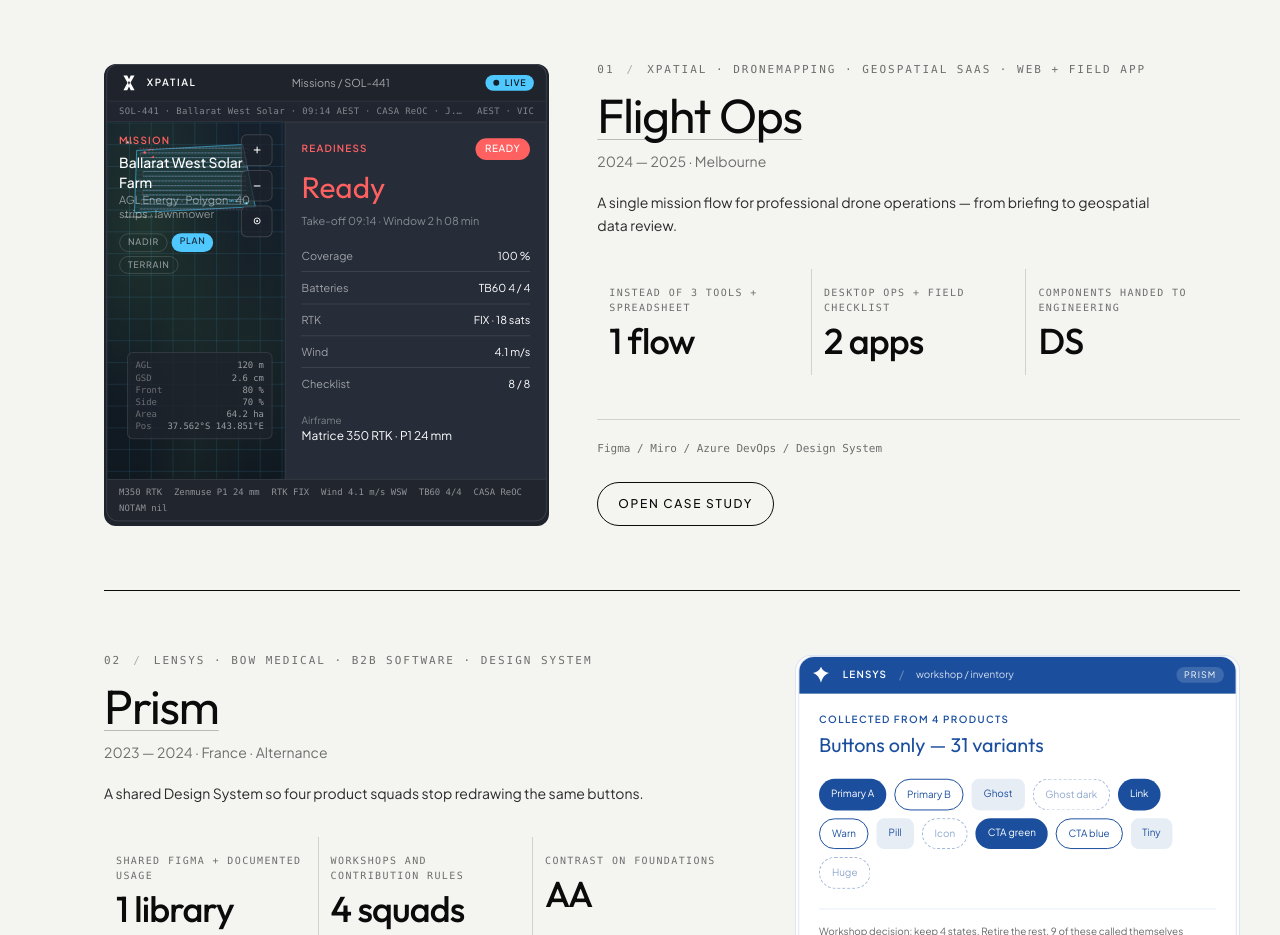
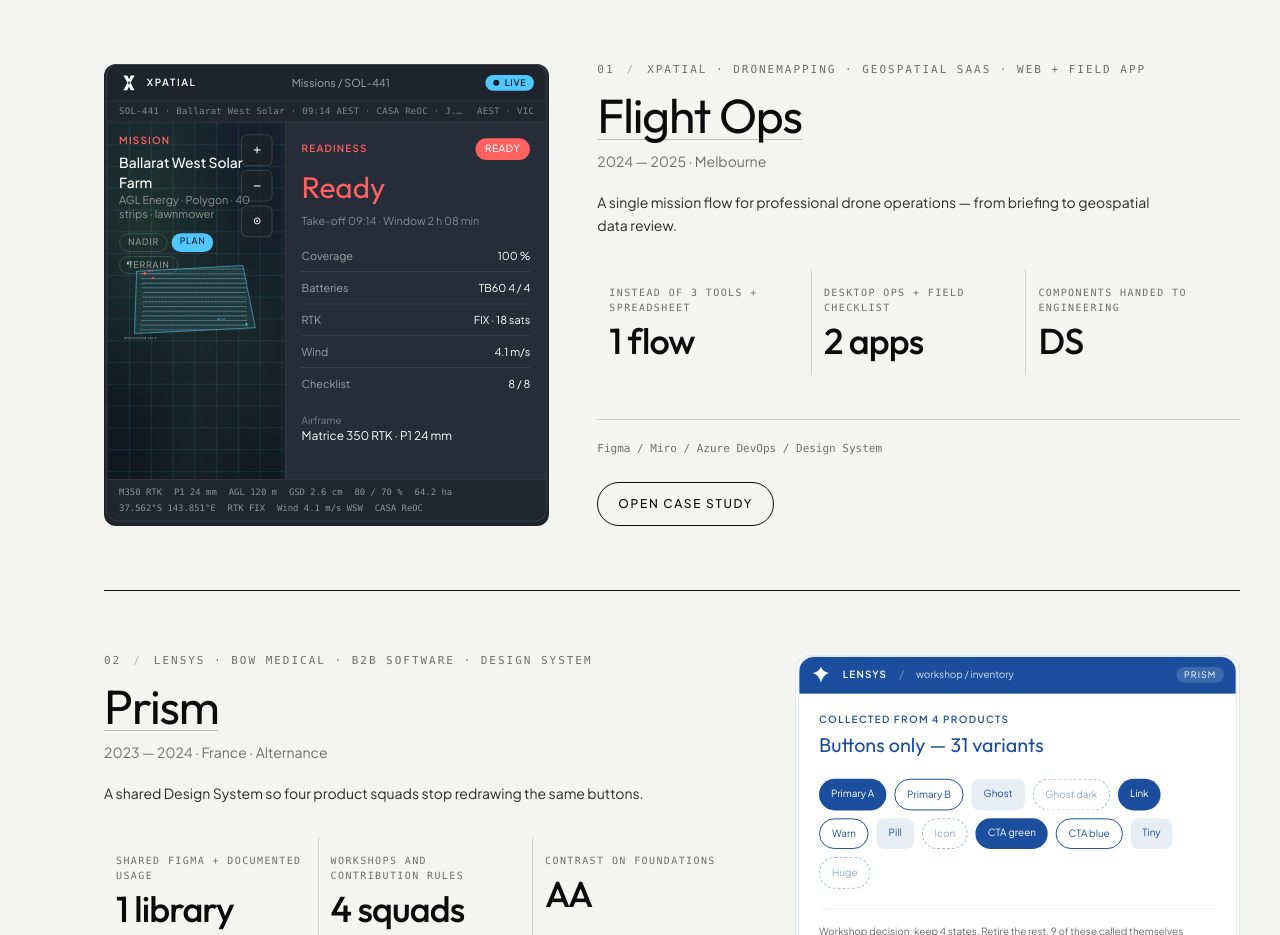
Before and after one commit to RFGroupGit/Portfolio-pro, a React (Vite) app: page / in a window 1280 px wide. Shown: the part 4200-5135 px from the top of the page. Built offline with nearby package versions, Linux system fonts and the light colour scheme.

Commit message:
Fix Flight Ops map overlap and show full lawnmower plots in the DS.
Move GSD telemetry off the WP14 corner, give the map spec room to show the whole AOI, and replace empty review tiles with nadir captures.

Co-authored-by: RF Group <RFGroupGit@users.noreply.github.com>

```diff
--- a/src/components/screens/flight.tsx
+++ b/src/components/screens/flight.tsx
@@ -23,15 +23,6 @@ import { surveyMapStyle } from '../../design-system/flight-ops/brand'
 import { FieldDevice, OpsFrame } from './chrome'
 
 const SOL_META = 'SOL-441 · Ballarat West Solar · 09:14 AEST · CASA ReOC · J. Chen RePL'
-
-const hudItems = [
-  ['AGL', '120 m'],
-  ['GSD', '2.6 cm'],
-  ['Front', '80 %'],
-  ['Side', '70 %'],
-  ['Area', '64.2 ha'],
-  ['Pos', '37.562°S 143.851°E'],
-]
 
 function MapLayers({ active }: { active: string }) {
   return (
@@ -65,7 +56,7 @@ export function FlightMapScreen() {
     <OpsFrame title="Missions / SOL-441" meta={SOL_META}>
       <div className="grid min-h-[360px] md:grid-cols-[1fr_16.5rem]">
         <div className="relative min-h-[280px]" style={surveyMapStyle}>
-          <SurveyPlot mode="plan" className="absolute inset-3" />
+          <SurveyPlot mode="plan" className="absolute inset-3 h-[calc(100%-1.5rem)] w-[calc(100%-1.5rem)]" />
           <div className="absolute top-3 right-3">
             <MapToolbar />
           </div>
@@ -76,14 +67,6 @@ export function FlightMapScreen() {
               <p className="font-sans text-[11px] text-white/50">AGL Energy · Polygon · 40 strips · lawnmower</p>
             </div>
             <MapLayers active="Plan" />
-          </div>
-          <div className="absolute right-3 bottom-10 hidden rounded-md border border-white/10 bg-[#1F232C]/80 px-2 py-1.5 font-mono text-[9px] text-white/55 lg:block">
-            {hudItems.map(([k, v]) => (
-              <p key={k} className="flex justify-between gap-4">
-                <span className="text-white/35">{k}</span>
-                <span>{v}</span>
-              </p>
-            ))}
           </div>
         </div>
         <aside className="space-y-3 border-t border-white/10 p-4 md:border-t-0 md:border-l">
@@ -107,7 +90,18 @@ export function FlightMapScreen() {
         </aside>
       </div>
       <TelemetryStrip
-        items={['M350 RTK', 'Zenmuse P1 24 mm', 'RTK FIX', 'Wind 4.1 m/s WSW', 'TB60 4/4', 'CASA ReOC', 'NOTAM nil']}
+        items={[
+          'M350 RTK',
+          'P1 24 mm',
+          'AGL 120 m',
+          'GSD 2.6 cm',
+          '80 / 70 %',
+          '64.2 ha',
+          '37.562°S 143.851°E',
+          'RTK FIX',
+          'Wind 4.1 m/s WSW',
+          'CASA ReOC',
+        ]}
       />
     </OpsFrame>
   )
@@ -142,7 +136,7 @@ export function FlightParamsScreen() {
             <MapLayers active="Nadir" />
           </div>
           <div className="relative min-h-[200px] flex-1">
-            <SurveyPlot mode="coverage" className="absolute inset-2" />
+            <SurveyPlot mode="coverage" className="absolute inset-2 h-[calc(100%-1rem)] w-[calc(100%-1rem)]" />
           </div>
           <div className="border-t border-white/10 bg-[#1F232C]/80 p-3">
             <CoverageGrid covered={37} total={40} />
--- a/src/design-system/flight-ops/panels.tsx
+++ b/src/design-system/flight-ops/panels.tsx
@@ -28,7 +28,7 @@ import {
   WeatherRow,
 } from './components'
 import { surveyMapStyle } from './brand'
-import { SurveyPlot } from './survey-map'
+import { CaptureTile, SurveyPlot } from './survey-map'
 import { idPattern, opsColorCss, opsDensity, opsLayout, opsMotion, opsSpace, opsStroke, opsType, opsZ, units, vocabulary } from './tokens'
 
 export const dsNav = [
@@ -871,8 +871,8 @@ function MapSpec() {
       intro="The map is a workspace, not a thumbnail. Survey polygon, lawnmower strips, dashed plan, waypoints, scale and north. Tools sit on the map: zoom in, zoom out, locate. No extra card around the tools."
     >
       <Canvas>
-        <div className="relative h-56 overflow-hidden rounded-xl" style={surveyMapStyle}>
-          <SurveyPlot mode="plan" className="absolute inset-2" />
+        <div className="relative h-72 overflow-hidden rounded-xl" style={surveyMapStyle}>
+          <SurveyPlot mode="plan" className="h-full w-full" />
           <div className="absolute top-3 right-3">
             <MapToolbar />
           </div>
@@ -922,7 +922,7 @@ function FlagSpec() {
       <Canvas>
         <div className="grid max-w-md grid-cols-4 gap-1">
           <QualityFlag kind="blur" />
-          <div className="aspect-[4/3] bg-white/10" />
+          <CaptureTile seed={1} frame="0048" />
           <QualityFlag kind="gap" />
           <QualityFlag kind="exposure" />
         </div>
@@ -1277,7 +1277,7 @@ function HoldPattern() {
             <QualityFlag kind="blur" />
             <QualityFlag kind="gap" />
             <QualityFlag kind="exposure" />
-            <div className="aspect-[4/3] bg-white/10" />
+            <CaptureTile seed={4} frame="0091" />
           </div>
           <OpsButton size="sm" variant="hold">
             Hold processing
@@ -1387,7 +1387,7 @@ function ReviewPattern() {
             ) : i === 10 ? (
               <QualityFlag key={i} kind="exposure" />
             ) : (
-              <div key={i} className="aspect-[4/3] bg-white/10" />
+              <CaptureTile key={i} seed={i} frame={String(i * 67 + 12).padStart(4, '0')} />
             ),
           )}
         </div>
--- a/src/design-system/flight-ops/survey-map.tsx
+++ b/src/design-system/flight-ops/survey-map.tsx
@@ -48,7 +48,13 @@ export function SurveyPlot({
   const plan = lawnmowerPath()
 
   return (
-    <svg className={className} viewBox="0 0 420 248" fill="none" aria-hidden="true">
+    <svg
+      className={className}
+      viewBox="0 0 420 248"
+      fill="none"
+      aria-hidden="true"
+      preserveAspectRatio="xMidYMid meet"
+    >
       <defs>
         <clipPath id={`aoi-${uid}`}>
           <polygon points={AOI} />
@@ -92,7 +98,7 @@ export function SurveyPlot({
         WP1
       </text>
       <circle cx="348" cy="188" r="3" fill="#4EC8FF" />
-      <text x="300" y="184" fill="#4EC8FF" fontSize="9" fontFamily="ui-monospace, monospace">
+      <text x="268" y="176" fill="#4EC8FF" fontSize="9" fontFamily="ui-monospace, monospace">
         WP14
       </text>
       {mode === 'plan' ? (
```
